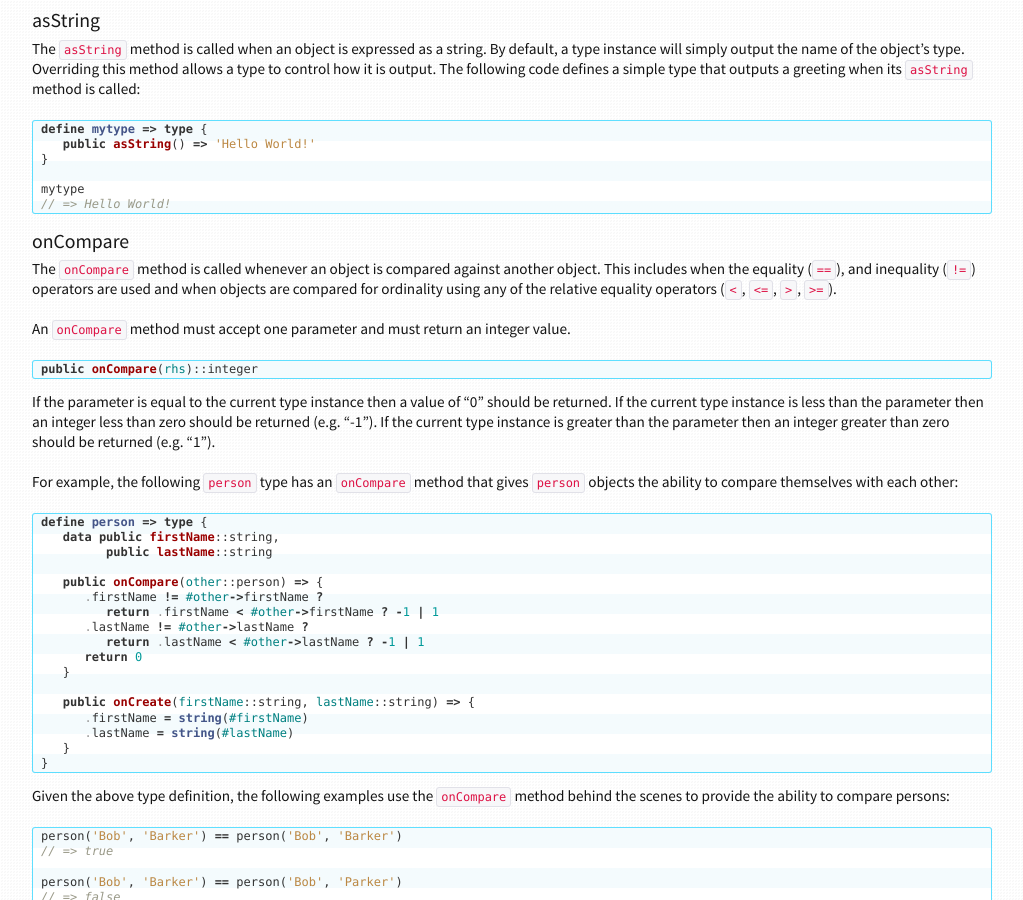
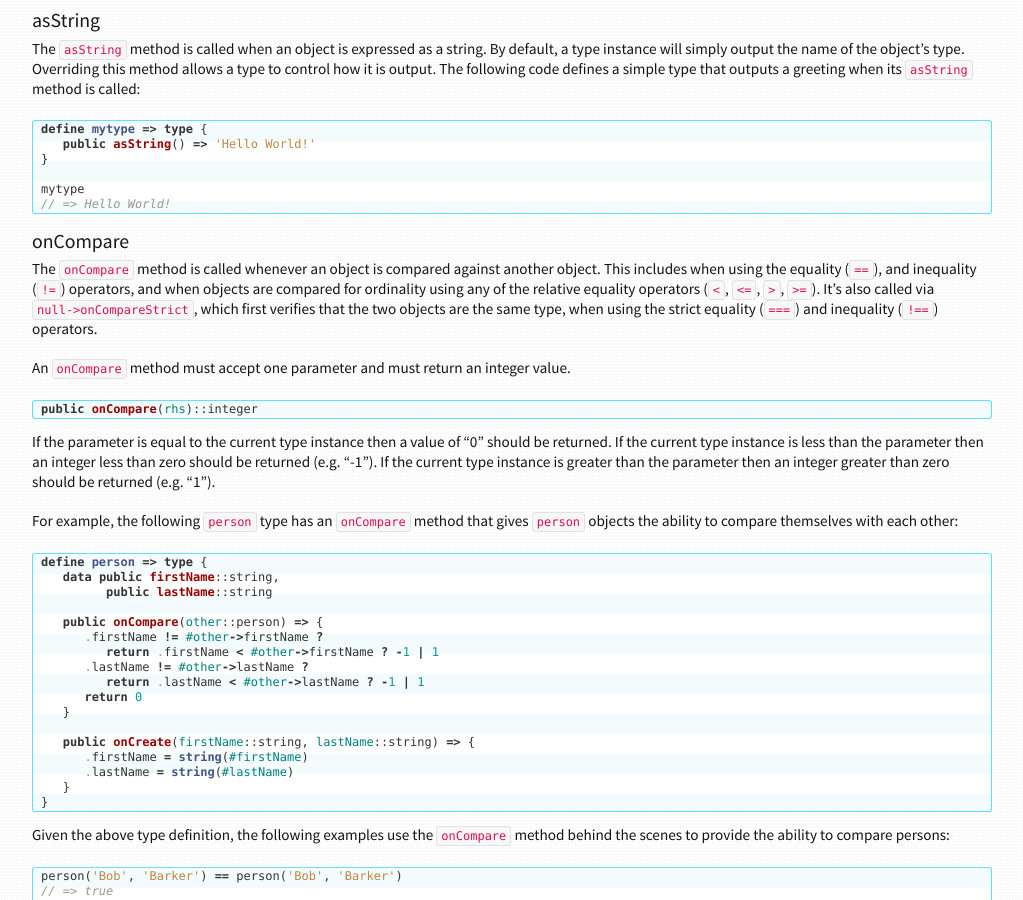
Before and after one commit to LassoSoft/LassoGuide, a Sphinx documentation site: the page built from source/language/types.rst, in a window 1280 px wide and 900 px high, scrolled down 7355 px. Shown: the whole window, without its empty margins (128-1151 px from the left). Built offline with Sphinx 7.4.7, drawn with Linux system fonts in a browser that asks for light colours; cross-references to code outside the pages are shown as plain code.

Commit message:
make note of onCompareStrict

```diff
--- a/source/conf.py
+++ b/source/conf.py
@@ -155,8 +155,8 @@ html_theme_path = ['_themes']
 # of the sidebar.
 #html_logo = None
 
-# The name of an image file (within the static path) to use as favicon of the
-# docs.  This file should be a Windows icon file (.ico) being 16x16 or 32x32
+# The name of an image file (relative to this directory) to use as a favicon of
+# the docs.  This file should be a Windows icon file (.ico) being 16x16 or 32x32
 # pixels large.
 html_favicon = '_static/favicon.ico'
 
--- a/source/language/types.rst
+++ b/source/language/types.rst
@@ -585,12 +585,15 @@ is called::
 onCompare
 ^^^^^^^^^
 
-.. index:: onCompare callback
+.. index:: onCompare onCompareStrict callback
 
 The ``onCompare`` method is called whenever an object is compared against
-another object. This includes when the equality (``==``), and inequality
-(``!=``) operators are used and when objects are compared for ordinality using
-any of the relative equality operators (``<``, ``<=``, ``>``, ``>=``).
+another object. This includes when using the equality (``==``), and inequality
+(``!=``) operators, and when objects are compared for ordinality using any of
+the relative equality operators (``<``, ``<=``, ``>``, ``>=``). It's also called
+via `null->onCompareStrict`, which first verifies that the two objects are the
+same type, when using the strict equality (``===``) and inequality (``!==``)
+operators.
 
 An ``onCompare`` method must accept one parameter and must return an integer
 value. ::
```
